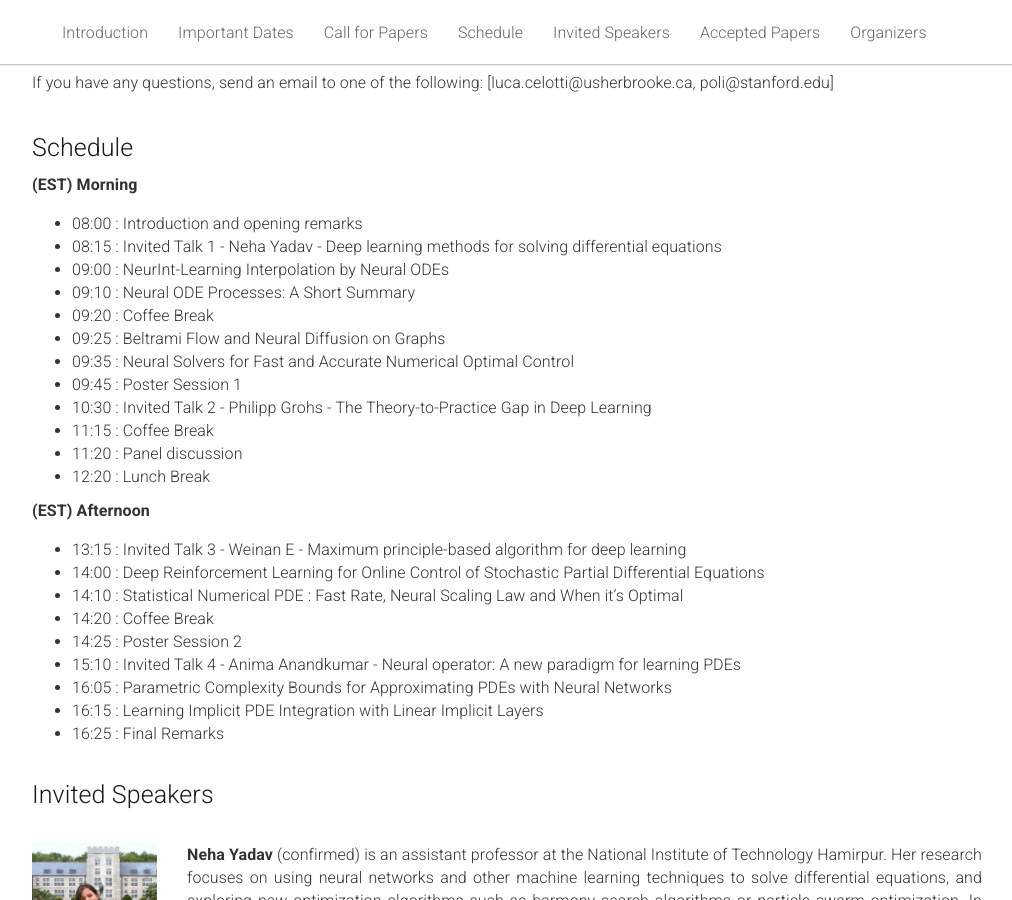
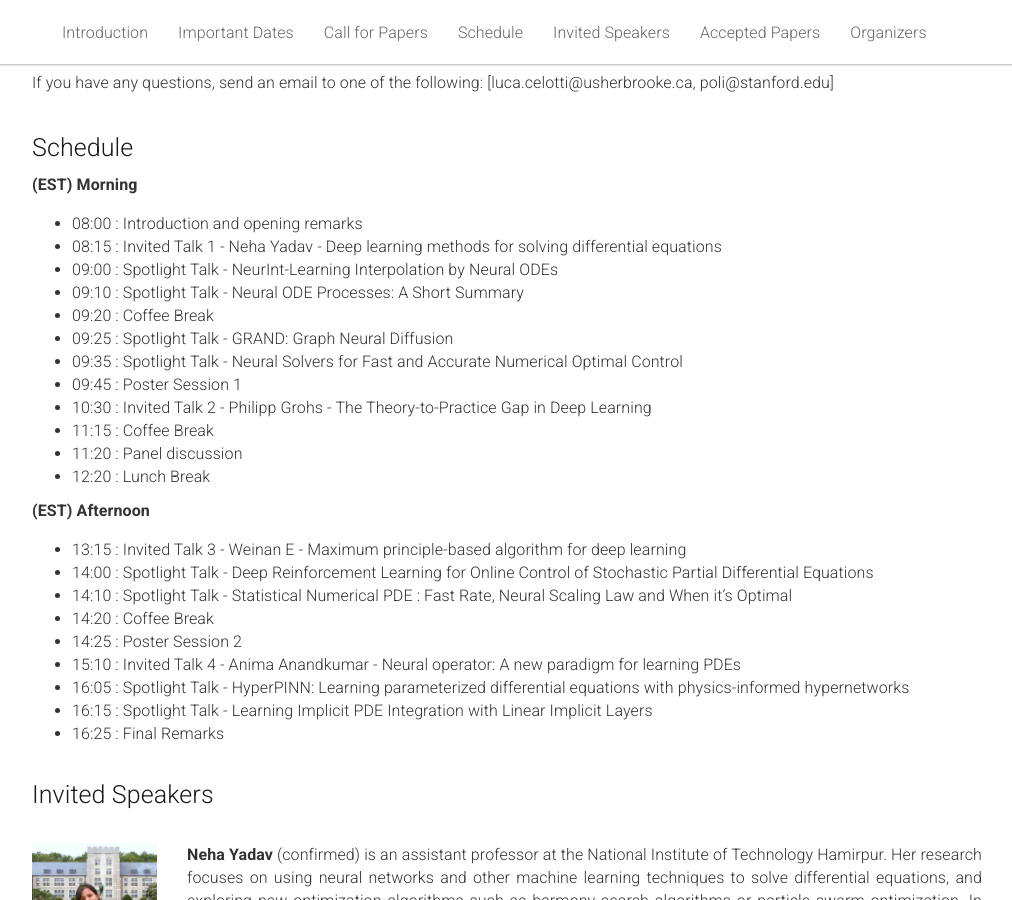
Before and after one commit to dl-de/dl-de.github.io, a Jekyll site: the page built from _pages/home.md, in a window 1280 px wide and 900 px high, scrolled down 1682 px. Shown: the whole window, without its empty margins (133-1145 px from the left). Built offline with Jekyll 4.4.1, drawn with Linux system fonts in a browser that asks for light colours.

Commit message:
minor changes

```diff
--- a/_pages/home.md
+++ b/_pages/home.md
@@ -168,11 +168,11 @@ The scope of the workshop spans topics at the intersection of DL and DEs, includ
     <ul>
       <li>08:00 : Introduction and opening remarks</li>
       <li>08:15 : Invited Talk 1 - Neha Yadav - Deep learning methods for solving differential equations </li>
-      <li>09:00 : NeurInt-Learning Interpolation by Neural ODEs </li>
-      <li>09:10 : Neural ODE Processes: A Short Summary  </li>
+      <li>09:00 : Spotlight Talk - NeurInt-Learning Interpolation by Neural ODEs </li>
+      <li>09:10 : Spotlight Talk - Neural ODE Processes: A Short Summary  </li>
       <li>09:20 : Coffee Break</li>
-      <li>09:25 : Beltrami Flow and Neural Diffusion on Graphs </li>
-      <li>09:35 : Neural Solvers for Fast and Accurate Numerical Optimal Control </li>
+      <li>09:25 : Spotlight Talk - GRAND: Graph Neural Diffusion </li>
+      <li>09:35 : Spotlight Talk - Neural Solvers for Fast and Accurate Numerical Optimal Control </li>
       <li>09:45 : Poster Session 1</li>
       <li>10:30 : Invited Talk 2 - Philipp Grohs - The Theory-to-Practice Gap in Deep Learning </li>
       <li>11:15 : Coffee Break</li>
@@ -182,13 +182,13 @@ The scope of the workshop spans topics at the intersection of DL and DEs, includ
     <p><b>(EST) Afternoon </b></p>
     <ul>
       <li>13:15 : Invited Talk 3 - Weinan E - Maximum principle-based algorithm for deep learning</li>
-      <li>14:00 : Deep Reinforcement Learning for Online Control of Stochastic Partial Differential Equations </li>
-      <li>14:10 : Statistical Numerical PDE : Fast Rate, Neural Scaling Law and When it’s Optimal </li>
+      <li>14:00 : Spotlight Talk - Deep Reinforcement Learning for Online Control of Stochastic Partial Differential Equations </li>
+      <li>14:10 : Spotlight Talk - Statistical Numerical PDE : Fast Rate, Neural Scaling Law and When it’s Optimal </li>
       <li>14:20 : Coffee Break</li>
       <li>14:25 : Poster Session 2</li>
       <li>15:10 : Invited Talk 4 - Anima Anandkumar - Neural operator: A new paradigm for learning PDEs </li>
-      <li>16:05 : Parametric Complexity Bounds for Approximating PDEs with Neural Networks </li>
-      <li>16:15 : Learning Implicit PDE Integration with Linear Implicit Layers </li>
+      <li>16:05 : Spotlight Talk - HyperPINN: Learning parameterized differential equations with physics-informed hypernetworks  </li>
+      <li>16:15 : Spotlight Talk - Learning Implicit PDE Integration with Linear Implicit Layers </li>
       <li>16:25 : Final Remarks</li>
     </ul>
   </div>
```
